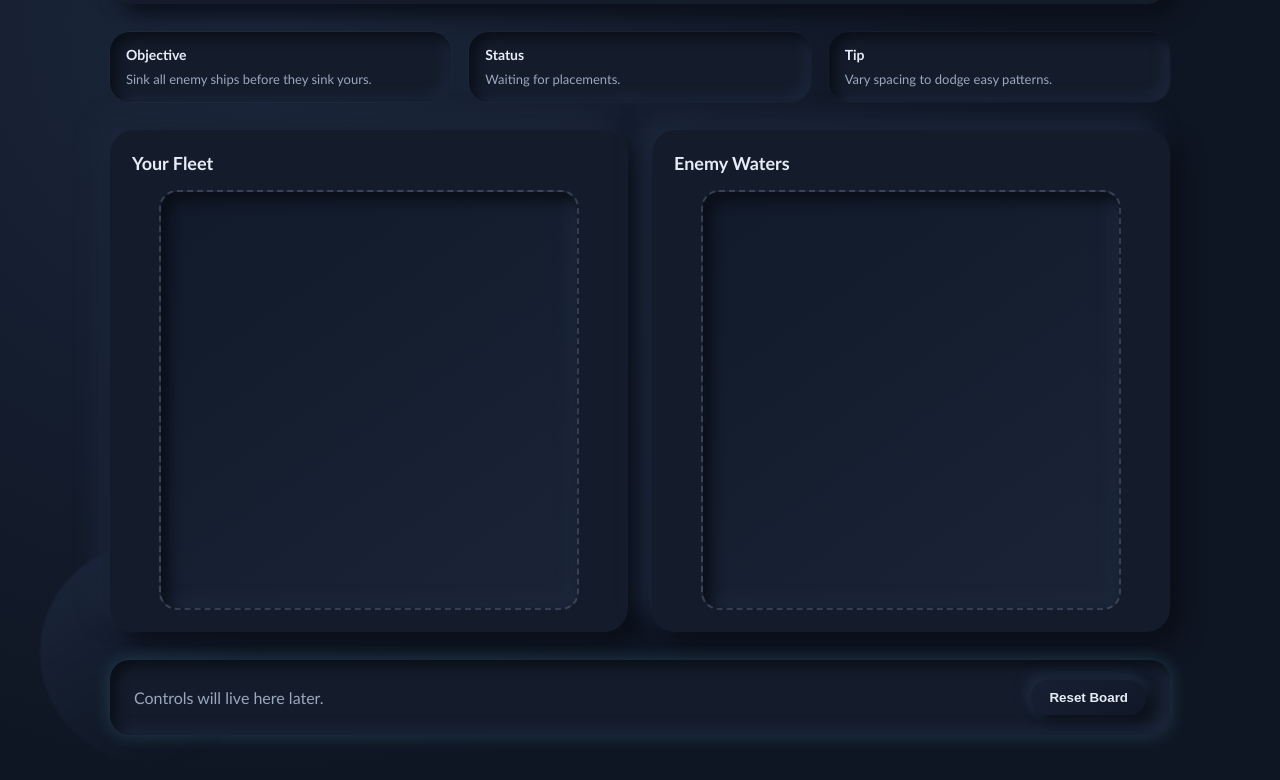
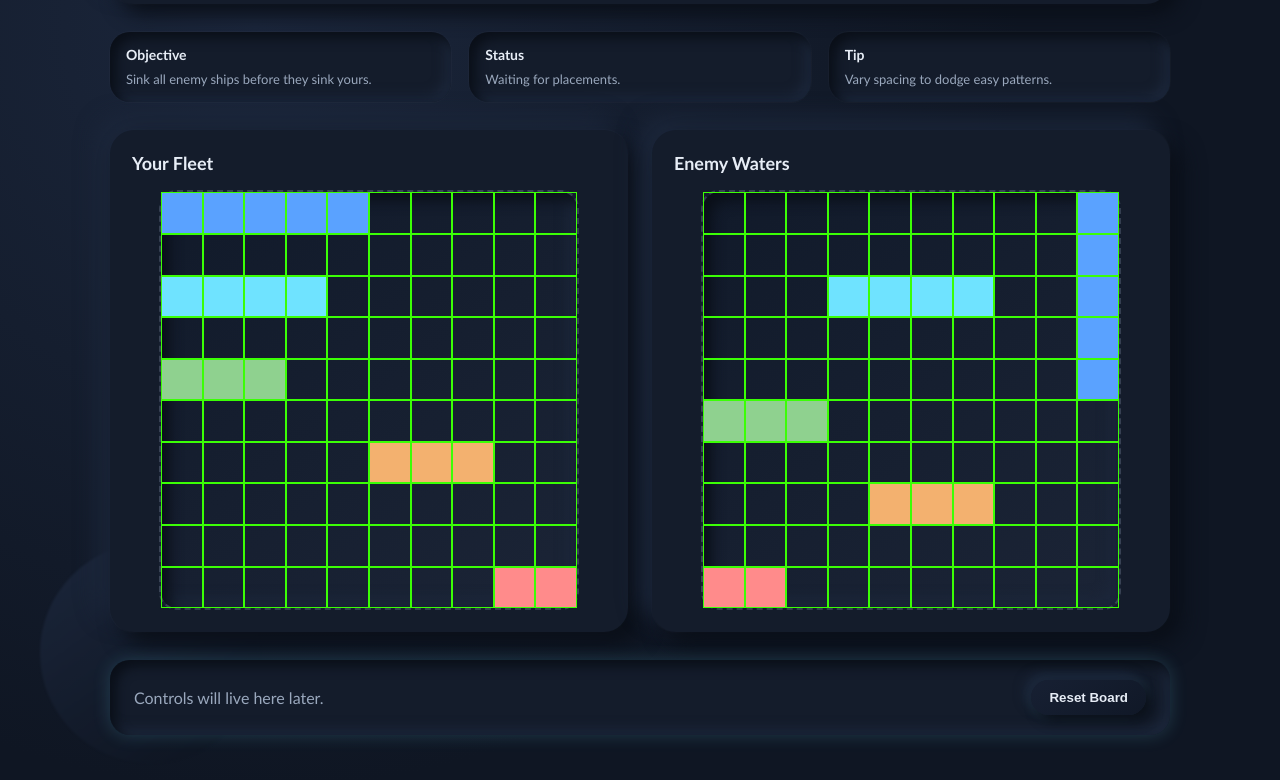
Before and after one commit to hmoh24/battleship, a website with bundled scripts: page src/index.html in a window 1280 px wide. Shown: the part 164-944 px from the top of the page. Built offline with nearby package versions, Linux system fonts and the light colour scheme.

Commit message:
ui: render grid and hardcoded ship placements

```diff
--- /dev/null
+++ b/src/assets/ships.js
@@ -0,0 +1,9 @@
+const shipColors = {
+  Carrier: "#5aa2ff",
+  Battleship: "#6fe3ff",
+  Cruiser: "#8fd18f",
+  Submarine: "#f3b16f",
+  Destroyer: "#ff8b8b",
+};
+
+export default shipColors;
--- a/src/gameController.js
+++ b/src/gameController.js
@@ -1,6 +1,7 @@
-import Ship from "./logic/ship";
-import Gameboard from "./logic/gameBoard";
-import Player from "./logic/player";
+import Ship from "./logic/ship.js";
+import Gameboard from "./logic/gameBoard.js";
+import Player from "./logic/player.js";
+import shipColors from "./assets/ships.js";
 
 let firstPlayer = new Player("Human", "Bob");
 let secondPlayer = new Player("Human", "Jim");
@@ -76,3 +77,39 @@ const placeInitialShips = () => {
   ]);
 };
 placeInitialShips();
+
+const boardElements = [...document.getElementsByClassName("board")];
+boardElements.forEach((div, index) => {
+  let player = index === 0 ? firstPlayer : secondPlayer;
+  for (let i = 0; i < 100; i++) {
+    let gridSquare = document.createElement("div");
+    gridSquare.className = "gridSquare";
+    div.appendChild(gridSquare);
+    let code = player.gameboard.boardMatrix[i];
+    let colour;
+    switch (code) {
+      case 0:
+        colour = "transparent";
+        break;
+      case 1:
+        colour = shipColors.Carrier;
+        break;
+      case 2:
+        colour = shipColors.Battleship;
+        break;
+      case 3:
+        colour = shipColors.Cruiser;
+        break;
+      case 4:
+        colour = shipColors.Submarine;
+        break;
+      case 5:
+        colour = shipColors.Destroyer;
+        break;
+      default:
+        colour = "transparent";
+        break;
+    }
+    gridSquare.style.backgroundColor = colour;
+  }
+});
--- a/src/index.html
+++ b/src/index.html
@@ -37,11 +37,11 @@
     <main class="boards">
       <section class="board-shell">
         <h3>Your Fleet</h3>
-        <div class="board" aria-label="Player gameboard"></div>
+        <div class="board" aria-label="Player 1 gameboard"></div>
       </section>
       <section class="board-shell">
         <h3>Enemy Waters</h3>
-        <div class="board" aria-label="Opponent gameboard"></div>
+        <div class="board" aria-label="Player 2 gameboard"></div>
       </section>
     </main>
 
@@ -51,4 +51,5 @@
     </footer>
   </div>
 </body>
+<script src="gameController.js" type="module"></script>
 </html>
--- a/src/logic/gameBoard.js
+++ b/src/logic/gameBoard.js
@@ -112,6 +112,11 @@ class Gameboard {
     }
     return true;
   }
+
+  //remove after functionality for placing ships
+  get boardMatrix() {
+    return this.#coordinatesMatrix.flat();
+  }
 }
 
 export default Gameboard;
--- a/src/logic/player.js
+++ b/src/logic/player.js
@@ -1,4 +1,4 @@
-import Gameboard from "./gameBoard";
+import Gameboard from "./gameBoard.js";
 
 class Player {
   #type;
--- a/src/style.css
+++ b/src/style.css
@@ -172,13 +172,25 @@ body {
 .board {
   width: 100%;
   aspect-ratio: 1 / 1;
-  max-width: 420px;
+  width: 420px;
+  height: 420px;
   margin: 0 auto;
   border-radius: 18px;
   background: linear-gradient(145deg, #111a2a, #1b2436);
   box-shadow: inset 8px 8px 14px var(--shadow-dark),
     inset -8px -8px 14px var(--shadow-light);
   border: 2px dashed rgba(154, 168, 189, 0.25);
+  display: flex;
+  flex-direction: row;
+  flex-wrap: wrap;
+}
+
+.gridSquare {
+  box-sizing: border-box;
+  border: 1px solid rgb(59, 255, 5);
+  height: 10%;
+  width: 10%;
+  flex: 0 0 10%
 }
 
 .footer {
```
